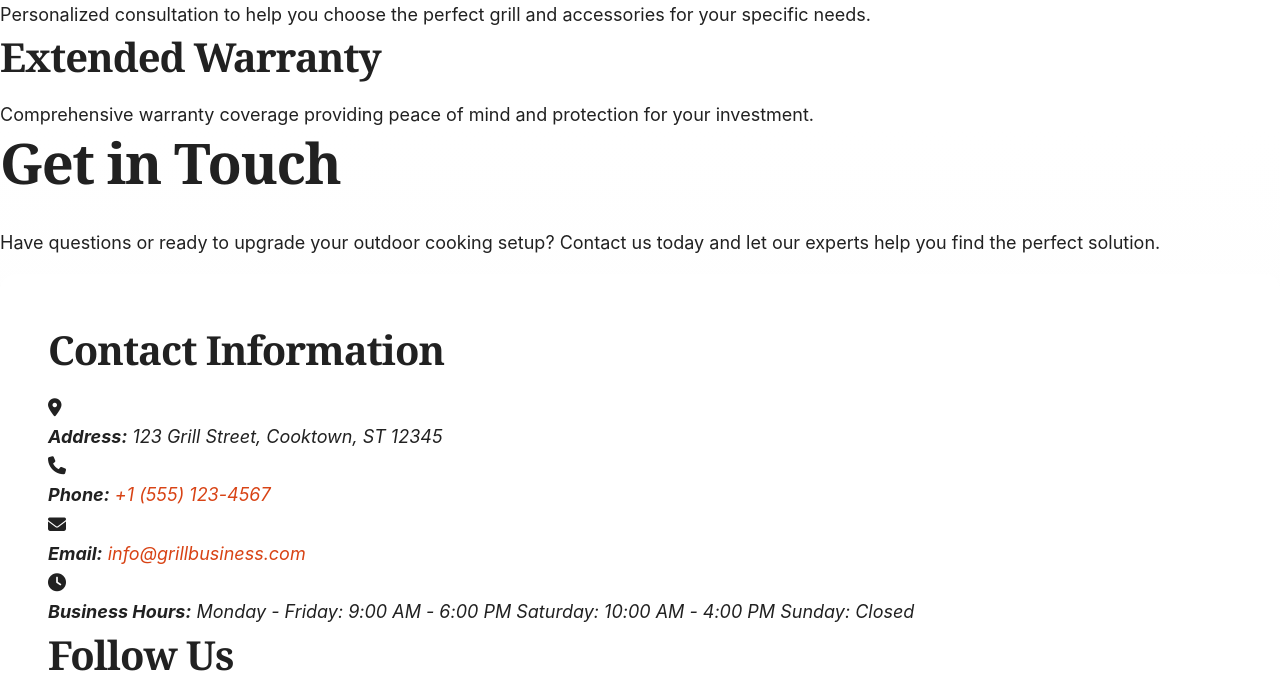
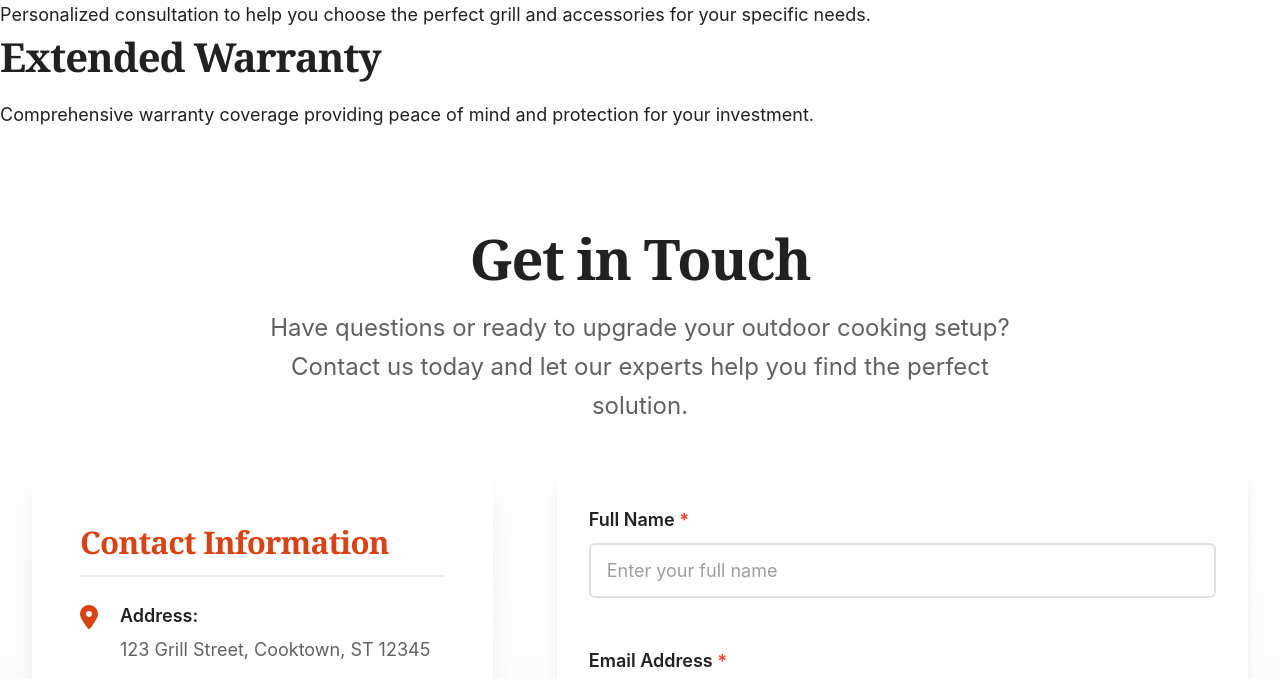
Before and after one commit to Sheyswaggz/proj_ee8-grill-master-landing-page, a website built with Vite: page index.html in a window 1280 px wide. Shown: the part 3330-4009 px from the top of the page. Built offline with nearby package versions, Linux system fonts and the light colour scheme; some icons are missing.

Commit message:
Update src/styles/sections.css for task: Implement Contact Information and Form Section

```diff
--- a/src/styles/sections.css
+++ b/src/styles/sections.css
@@ -6,6 +6,9 @@
 
 /* Import products-specific styles */
 @import './products.css';
+
+/* Import contact-specific styles */
+@import './contact.css';
 
 /* ============================================
    HERO SECTION
```
